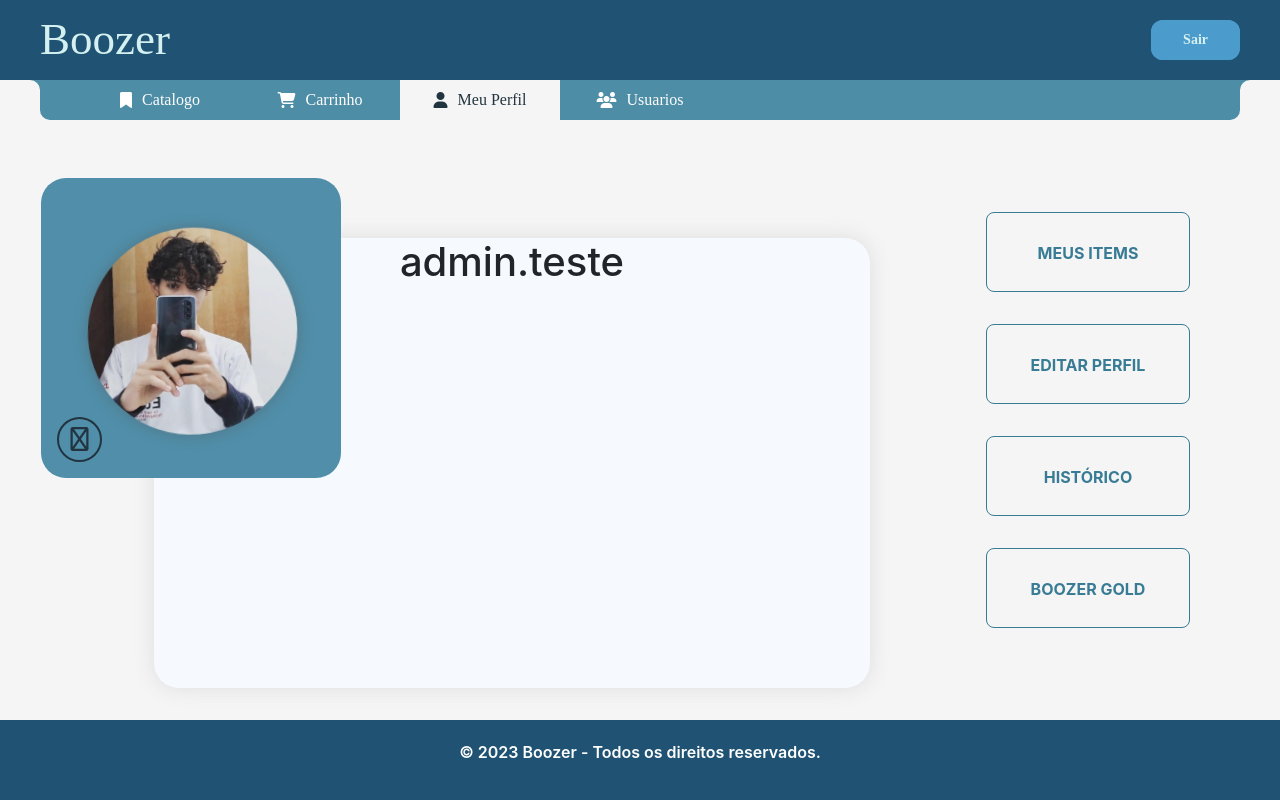
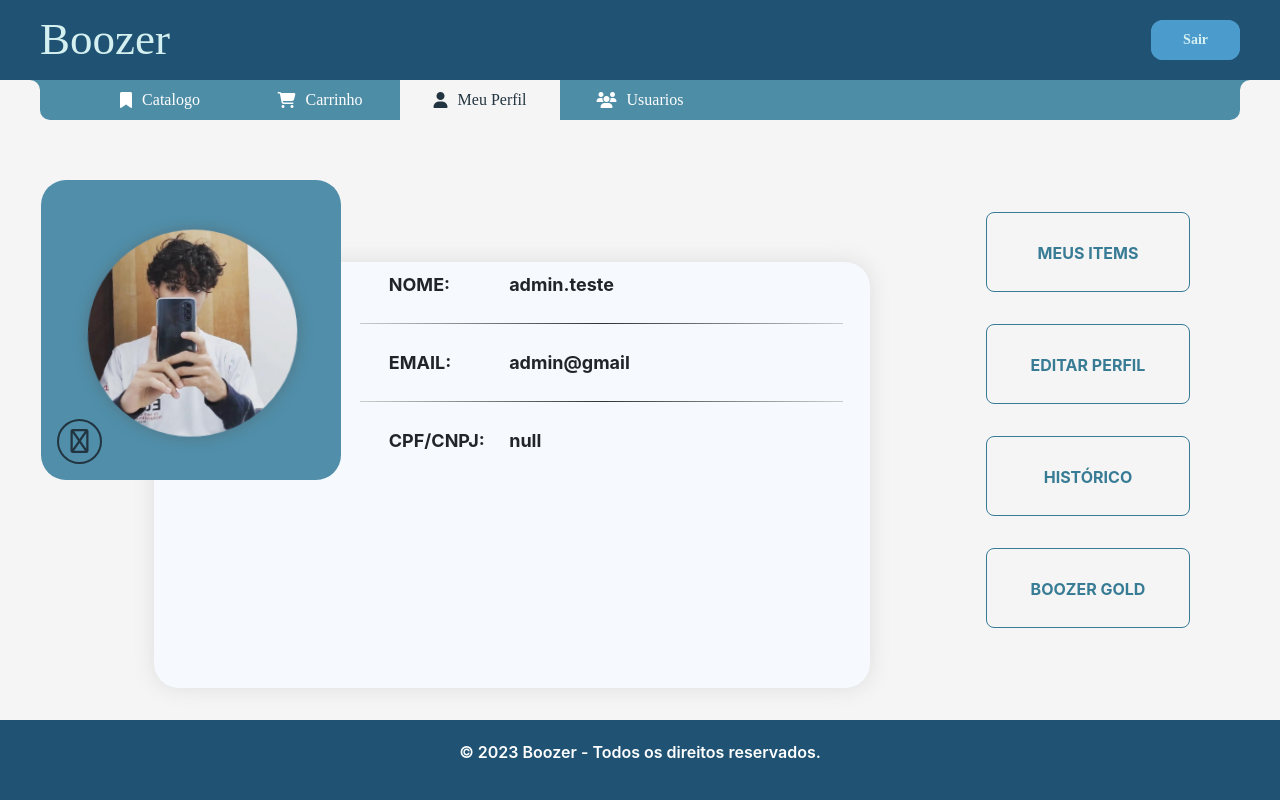
Before and after one commit to Omigaass/INDEV_BOOZER, a PHP site: page /HTML/ABRE_PERFIL.php in a window 1280 px wide. Run offline with PHP 8.4, Linux system fonts and the light colour scheme; a user stored in the database is signed in; data comes from the database, SQL or seed files in the repository; some libraries are stand-ins or nearby versions; some web fonts are replaced.

Commit message:
BOOZER-V0.8.53

```diff
--- a/CSS/ABRE_PERFIL.CSS
+++ b/CSS/ABRE_PERFIL.CSS
@@ -9,6 +9,10 @@
     background-color: var(--claro-light);
 }
 
+.logo_body a:hover{
+    text-decoration: none;
+}
+
 .pfl_container{
     position: relative;
     width: 80%;
@@ -16,7 +20,9 @@
     display: flex;
     align-items: flex-end;
     justify-content: center;
-    margin: 0 0 5%;
+    margin: 0;
+    padding: 0 0 2.5%;
+    z-index: 0;
 }
 
 .pfl_photo_sec{
@@ -30,7 +36,7 @@
     border-radius: 25px;
     position: absolute;
     left: 4%;
-    top: 15%;
+    top: 10%;
 }
 
 .pfl_photo{
@@ -66,22 +72,66 @@
     min-width: 400px;
     max-height: 75%;
     display: flex;
+    flex-direction: column;
     margin: 0;
     background-color: #F6FAFE;
     box-shadow: 0 0 20px #c3c3c376;
     border-radius: 25px;
 }
 
+.pfl_info_sec p{
+    display: flex;
+    align-items: center;
+    justify-content: center;
+    width: calc(100% - 25%);
+    height: 10%;
+    margin-left: 25%;
+    font-weight: 700;
+    font-size: large;
+}
+
+.pfl_info_body{
+    display: flex;
+    flex-direction: column;
+    width: calc(100% - 25%);
+    margin-left: 25%;
+}
+
+.pfl_info_body hr{
+    border: 0;
+    height: 1px;
+    width: 90%;
+    background: #333;
+    background-image: linear-gradient(to right, #ccc, #333, #ccc);
+}
+
+.pfl_info{
+    display: flex;
+    width: calc(100% - 3.5rem);
+    margin: 0 0 0 3.5rem;
+}
+
+.pfl_info span:first-child {
+    text-transform: uppercase;
+    width: 25%;
+}
+
+
+.pfl_info span{
+    margin: 0;
+    line-height: 2.5;
+    font-weight: 700;
+    font-size: large;
+}
+
 .pfl_menuSec{
     position: fixed;
     right: 5%;
     width: 20%;
-    height: 100%;
     display: flex;
     flex-direction: column;
     justify-content: center;
     align-items: flex-start;
-    position: relative;
     margin: 0;
 }
 
@@ -113,8 +163,12 @@
 }
 
 .pfl_btn {
-    transition: .5s ease-in-out!important;
+    transition: background-color .5s ease-in-out, color .3s ease-in-out!important;
     color: #387b95!important;
+    cursor: pointer;
+}
+.pfl_btn:hover {
+    color: #F6FAFE!important;
 }
 .pfl_btn span {
     position: absolute;
@@ -135,38 +189,86 @@
     background-color: #387b95;
 }
 .pfl_btn-items:active {
-    background-color: #8ca962;
-}
-.pfl_btn-items:hover {
-    color: #e2ead8!important;
+    background-color: #77b0c6;
 }
 
 .pfl_btn-edit span{
     background-color: #387b95;
 }
 .pfl_btn-edit:active {
-    background-color: #8ca962;
-}
-.pfl_btn-items:hover {
-    color: #e2ead8!important;
+    background-color: #77b0c6;
 }
 
 .pfl_btn-hist span{
     background-color: #387b95;
 }
 .pfl_btn-hist:active {
-    background-color: #8ca962;
-}
-.pfl_btn-items:hover {
-    color: #e2ead8!important;
+    background-color: #77b0c6;
 }
 
 .pfl_btn-gold span{
-    background-color: #ffec80;
+    background-color: #387b95;
 }
 .pfl_btn-gold:active {
-    background-color: #ffe44d;
+    background-color: #77b0c6;
 }
-.pfl_btn-gold:hover {
-    color: #665e00!important;
+
+.pfl_infoNone{
+    display: flex;
+    flex-direction: column;
+    align-items: center;
+    width: 76%;
+    margin: 0 0 0 24%;
+    height: 100%;
 }
+
+.infoNone_text{
+    width: 100%;
+    height: 30%;
+    display: flex;
+    align-items: center;
+    justify-content: center;
+    font-size: x-large;
+    font-family: snigletRegular;
+    font-weight: 600;
+    color: #387b95;
+    transition: .3s ease-in-out;
+}
+
+.infoNone_btn{
+    width: 100%;
+    height: 30%;
+    display: flex;
+    align-items: center;
+    justify-content: center;
+}
+
+.infoNoneBtn{
+    width: 30%;
+    height: 50%;
+    cursor: pointer;
+    border: 0;
+    border-radius: 25px;
+    color: #fff;
+    background-color: var(--azul);
+    font-size: large;
+    font-family: snigletRegular;
+    transition: .2s ease-in-out;
+}
+
+.infoNoneBtn:hover{
+    color: var(--azul-escuro);
+    background-color: var(--azul-light);
+}
+
+@keyframes pulsate-fwd {
+    0% {
+      transform: scale(1);
+    }
+    50% {
+      transform: scale(1.01);
+    }
+    100% {
+      transform: scale(1);
+    }
+  }
--- a/HTML/ABRE_PERFIL.php
+++ b/HTML/ABRE_PERFIL.php
@@ -2,17 +2,19 @@
     session_start();
 
     require '../PHP/USER_VALIDATION.php';
+    include '../PHP/CONFIG.php';
+
+    $USERID_UNDEFINED = '';
 
     // Verificar se o usuário está logado
     if (!isset($_SESSION['USER_ID'])) {
         $login_btn = "<a href=../index.html class=header_btn><button>Login</button></a>";
+        $USERID_UNDEFINED .= '';
     } else {
         $login_btn = "<a href=../PHP/LOGOUT.php class=header_btn><button>Sair</button></a>";
+        $userID = mysqli_real_escape_string($conn, $_SESSION['USER_ID']);
     }
 
-    include '../PHP/CONFIG.php';
-
-    $userID = mysqli_real_escape_string($conn, $_SESSION['USER_ID']);
 
     $sql = "SELECT * FROM bz_user WHERE USER_ID = ?";
     $stmt = $conn->prepare($sql);
@@ -20,20 +22,50 @@
     $stmt->execute();
     $result = $stmt->get_result();
 
+    $USERINFO = '';
     if ($result->num_rows > 0) {
         while ($row = $result->fetch_assoc()) {
-            $USERINFO = '';
-            $USER_NAME_INFO = $row['USER_NAME'];
+            $USERINFO .= '<section class="pfl_info_body">';
+            $USERINFO .= '<div class="pfl_info">';
+            $USERINFO .= '<span>Nome:</span>';
+            if($row['USER_NAME'] > 0){
+                $USERINFO .= '<span>' . $row['USER_NAME'] . '</span></div>';
+            } else{
+                $USERINFO .= '<span> null </span></div>';
+            }
+            $USERINFO .= '<hr />';
+            $USERINFO .= '<div class="pfl_info">';
+            $USERINFO .= '<span>Email:</span>';
+            if($row['USER_EMAIL'] > 0){
+                $USERINFO .= '<span>' . $row['USER_EMAIL'] . '</span></div>';
+            } else{
+                $USERINFO .= '<span> null </span></div>';
+            }
+            $USERINFO .= '<hr />';
+            $USERINFO .= '<div class="pfl_info">';
+            $USERINFO .= '<span>CPF/CNPJ:</span>';
+            if($row['USER_CPFCNPJ'] > 0){
+                $USERINFO .= '<span>' . $row['USER_CPFCNPJ'] . '</span></div></section>';
+            } else{
+                $USERINFO .= '<span> null </span></div></section>';
+            }
         }
     } else {
-        $USERINFO = "Nenhum usuário encontrado.";
+        $USERINFO .= '  <div class="pfl_infoNone">
+                            <div class="infoNone_text">
+                                <span> Faça login para ver os detalhes de sua conta!</span>
+                            </div>
+                            <div class="infoNone_btn">
+                                <button class="infoNoneBtn">Fazer Login</button>
+                            </div>
+                        </div>';
         }
+?>
 
-?>
+
 
 <!DOCTYPE html>
 <html lang="pt-br">
-
     <head>
         <meta charset="UTF-8">
         <meta http-equiv="X-UA-Compatible" content="IE=edge">
@@ -64,6 +96,48 @@
     </head>
 
     <body>
+        <div class="blurScreen"></div>
+        <div class="BlurScreenAlert">
+            <span>Faça login para acessar sua conta!</span>
+            <div class="rightside_sec">
+                <div class="login_form_sec">
+                    <form class="signup_body" action="PHP/SIGN-UP.php" method="post">
+                        <div class="inputbox">
+                            <i class="fa-regular fa-user fa-xl"></i>
+                            <input name="signup_user_input" type="text" placeholder="#" required>
+                            <label>Usuário</label>
+                        </div>
+                        <div class="inputbox">
+                            <i class="fa-regular fa-envelope fa-xl"></i>
+                            <input name="signup_email_input" type="email" placeholder="#" required>
+                            <label>Email</label>
+                        </div>
+                        <div class="inputbox">
+                            <i class="fa-regular fa-lock fa-xl"></i>
+                            <input name="signup_password_input" type="password" placeholder="#" required>
+                            <label>Senha</label>
+                        </div>
+                        <button type="submit">Sign-Up</button>
+                        <span onclick="slide()">Já possuo conta.</span>
+                    </form>
+                    <form class="signin_body" action="PHP/SIGN-IN.php" method="post">
+                        <div class="inputbox">
+                            <i class="fa-regular fa-envelope fa-xl"></i>
+                            <input name="login_email_input" type="email" placeholder="#" required>
+                            <label>Email</label>
+                        </div>
+                        <div class="inputbox">
+                            <i class="fa-regular fa-lock fa-xl"></i>
+                            <input name="login_password_input" type="password" placeholder="#" required>
+                            <label>Senha</label>
+                        </div>
+                        <button type="submit" value="login">Sign-In</button>
+                        <span onclick="slide()">Não tenho conta.</span>
+                    </form>
+                </div>
+            </div>
+        </div>
+
         <div class="fullscreen">
             <header class="header_sec">
                 <div class="logo_body">
@@ -120,7 +195,6 @@
                     </div>
                     <div class="pfl_info_sec">
                         <?= $USERINFO ?>
-                    <h1><?= $USER_NAME_INFO ?></h1>
                     </div>
                 </section>
                 <section class="pfl_menuSec">
@@ -276,21 +281,6 @@
         atualizarAlturaElementos();
     });
 
-
-    const userUpdate = document.querySelector(".userUpdate");
-    const userUpdate_modal = document.querySelector(".userUpdate_modal");
-    const userUpdate_close = document.querySelector(".m_userUpdate_close");
-    const back_screen = document.querySelector(".back_screen");
-
-    userUpdate.addEventListener("click", () => {
-        userUpdate_modal.classList.toggle("hidden");
-        back_screen.classList.toggle("hidden");
-    });
-
-    userUpdate_close.addEventListener("click", () => {
-        userUpdate_modal.classList.toggle("hidden");
-        back_screen.classList.toggle("hidden");
-    });
     </script>
     <script>
         function abre_login() {
--- a/PHP/USER_VALIDATION.php
+++ b/PHP/USER_VALIDATION.php
@@ -32,7 +32,6 @@
         echo "Error: " . $sql . "<br>" . $stmt->error;
     }
 } else {
-    openAlert("Usuário não encontrado.");
 }
 
 if (isset($isNotDefault) && $isNotDefault) {
```
Also changed, not shown: other parts of HTML/ABRE_PERFIL.php (+1 -69 lines). Lines whose indentation alone changed are shown as unchanged.
